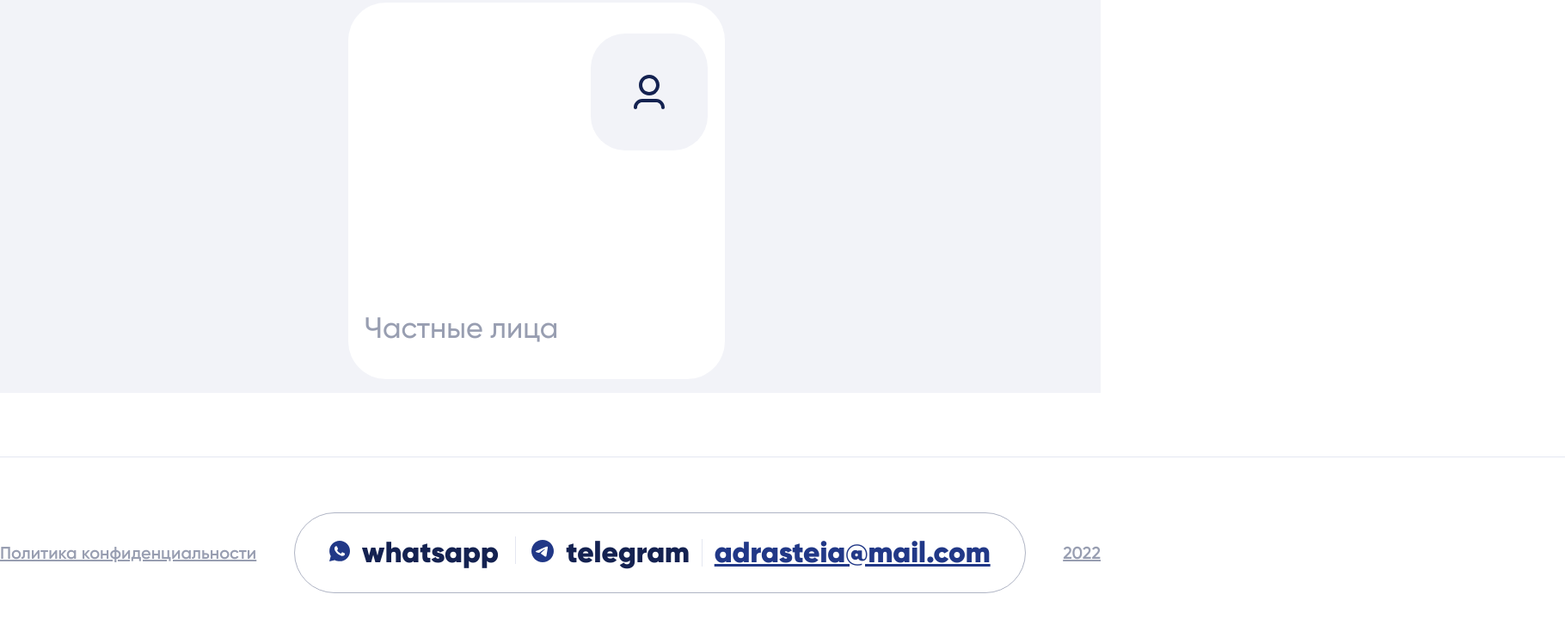
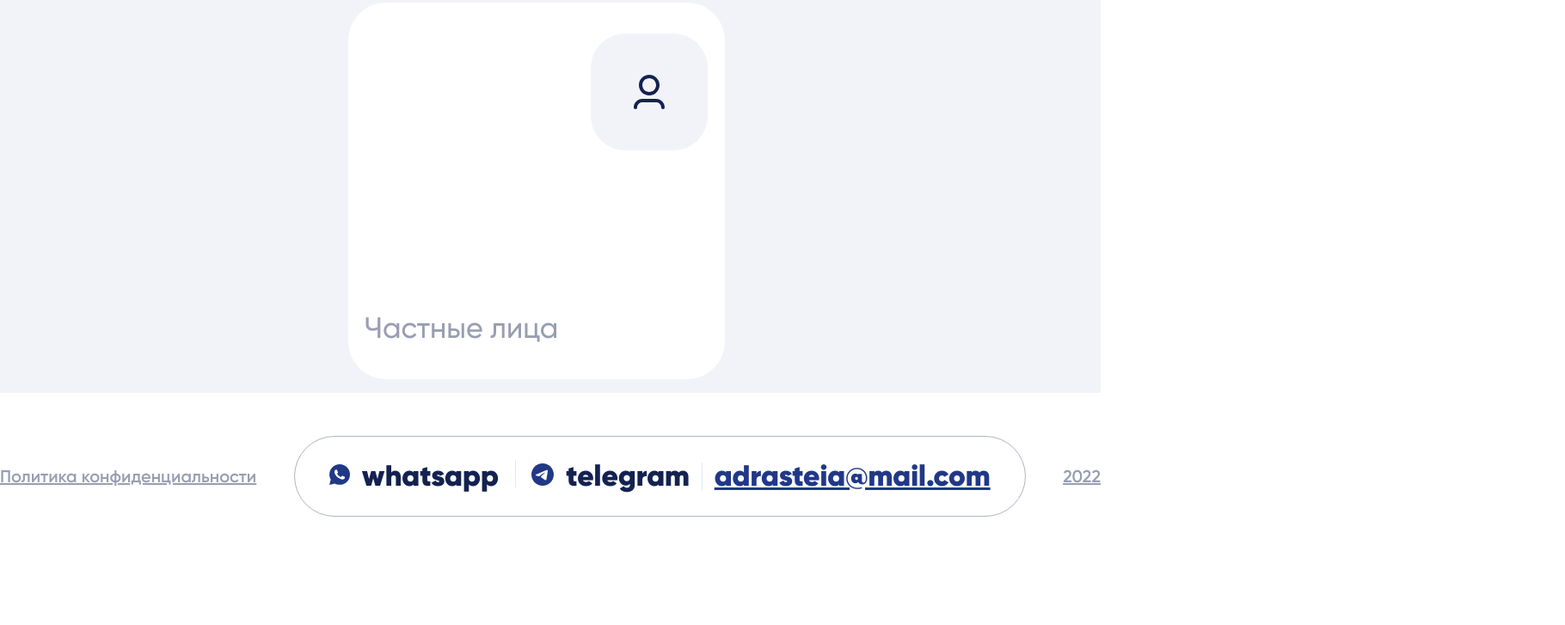
Before and after one commit to kate356-ff/ind, a plain HTML site: page index.html in a window 1280 px wide. Shown: the part 6240-6967 px from the top of the page at 86% size, 1820 px wide, since content can reach past the window. After the commit the page ends 6878 px from the top, so only its background shows below. Drawn offline with Linux system fonts and the light colour scheme.

Commit message:
Add files via upload

```diff
--- a/css/style.css
+++ b/css/style.css
@@ -597,15 +597,16 @@ color: #213887;
     justify-content: space-between;
     align-items: center;
     padding-bottom: 37px;
+    padding-top: 50px;
 }
 footer {
     position: relative;
     max-width: 1822px;
     margin: 0 auto;
 }
-.stroke {
+/* .stroke {
     padding: 60px 0;
-}
+} */
 
 
 .navbar-toggler {
--- a/index.html
+++ b/index.html
@@ -3133,10 +3133,12 @@
         </section>
     </main>
         <footer class="footer">
+            <div class="wrapper">
+
             <div class="footer__wrapper">
-                <div class="stroke" ><svg width="1820" height="1" viewBox="0 0 1820 1" fill="none" xmlns="http://www.w3.org/2000/svg">
+                <!-- <div class="stroke" ><svg width="1820" height="1" viewBox="0 0 1820 1" fill="none" xmlns="http://www.w3.org/2000/svg">
                     <rect width="1820" height="1" fill="#E4E7F1"/>
-                    </svg></div>
+                    </svg></div> -->
 
                 <div class="footer__block">
                 <div class="footer__text">Политика конфиденциальности</div>
@@ -3172,7 +3174,7 @@
                 <div class="footer__year">2022</div>
             </div>
         </div>
-
+    </div>
 
         </footer>
 
```
